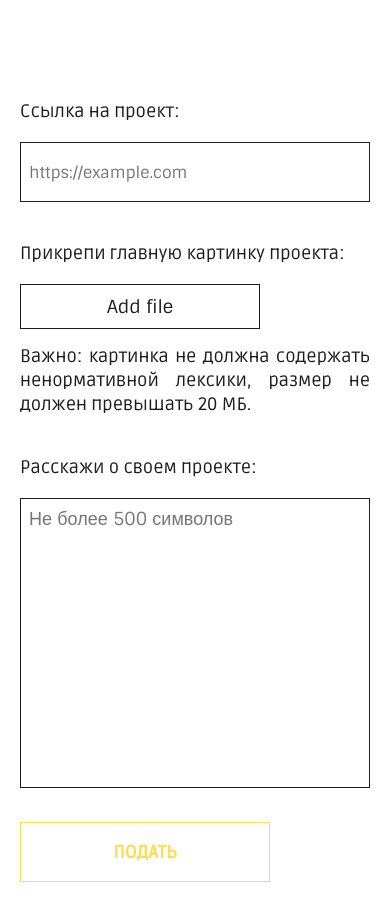
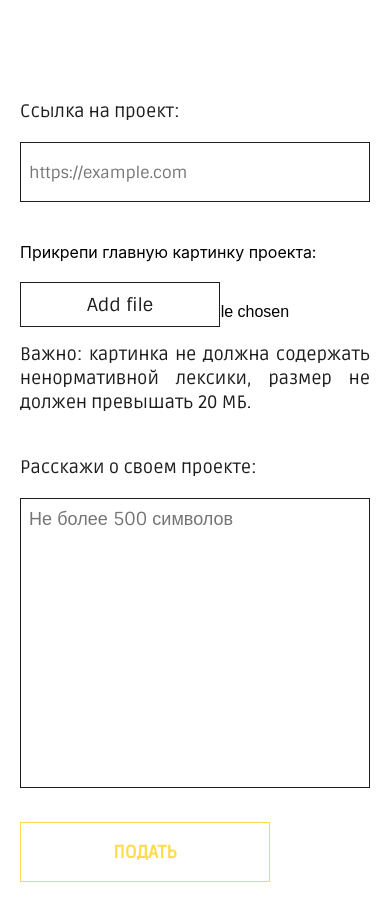
Before and after one commit to sonia13marker/creative.ct, a React (Create React App) app: page /submit in a window 390 px wide. Shown: the top 898 px of the page. Built offline with nearby package versions, Linux system fonts and the light colour scheme.

Commit message:
фикс
переделала кнопку "add file"

```diff
--- a/src/pages/SubmitRequest/SubmitRequest.jsx
+++ b/src/pages/SubmitRequest/SubmitRequest.jsx
@@ -21,12 +21,10 @@ export function SubmitRequest () {
                             <input className={style.input_link} placeholder="https://example.com" name="project_link" id="form__input_link"/>
                         </label>
                         {/*это сделано для стилизации кнопки "добавить фото" */}
-                        <label>
-                        Прикрепи главную картинку проекта:
-                        <span>Add file
+                        <p>Прикрепи главную картинку проекта: </p>
+                        <label for="form__input_file" className={style.button_label}>Add file</label>
                             <input type="file" className={style.input_file} name="photo" id="form__input_file"/>
-                        </span>
-                        </label>
+
                         <p className={style.input__annotation}>Важно: картинка не должна содержать ненормативной лексики, размер не должен превышать 20 МБ.</p>
                     </span>
 
--- a/src/pages/SubmitRequest/style.module.css
+++ b/src/pages/SubmitRequest/style.module.css
@@ -1,4 +1,5 @@
 .wrapper {
+    overflow-x: hidden;
 }
 
 .wrapper__timer {
@@ -74,8 +75,11 @@ label {
     border: 1px solid #FFDB4D;
     outline: none;
 }
+.span_inputs {
+    position: relative;
+}
 
-.span_inputs span {
+/* .span_inputs span {
     margin-top: 20px;
     display: flex;
     align-items: center;
@@ -89,15 +93,60 @@ label {
     font-weight: 400;
     font-size: 18px;
     color: var(--main-black);
+} */
+.button_label {
+    margin-top: 20px;
+    display: flex;
+    align-items: center;
+    justify-content: center;
+    padding: 0.5rem 0.5rem;
+    width: 255px;
+    height: 45px;
+    background-color: var(--main-white);
+    border: 1.5px solid var(--main-black);
+    font-family: 'Sintony', sans-serif;
+    font-weight: 400;
+    font-size: 18px;
+    color: var(--main-black);
+    z-index: 1000;
 }
-span > .input_file {
-    display: none;
+.button_label:hover {
+    cursor: pointer;
+    background-color: #fff;
+    color: #FFDB4D;
+    transition: .1s color;
 }
-.span_inputs span:focus {
+.button_label:focus {
     border: 1px solid #FFDB4D;
     outline: none;
 }
-.span_inputs span:hover {
+.button_label:active {
+    background-color: #FFDB4D;
+    color: #fff;
+    border: 1.5px solid #000;
+    cursor: pointer;
+}
+/* #form__input_file {
+    position: absolute;
+    top: 100px;
+    left: 0;
+    z-index: 1;
+} */
+.input_file {
+    position: absolute;
+    top: 210px;
+    left: 9vw;
+    z-index: 1;
+}
+/* span > .input_file {
+} */
+/* .span_inputs span:focus {
+    border: 1px solid #FFDB4D;
+    outline: none;
+} */
+
+
+/* .span_inputs span:hover {
     cursor: pointer;
     background-color: #fff;
     color: #FFDB4D;
@@ -108,7 +157,7 @@ span > .input_file {
     color: #fff;
     border: 1.5px solid #000;
     cursor: pointer;
-}
+} */
 
 
 .input__annotation {
@@ -308,3 +357,56 @@ span > .input_file {
         font-size: 17px;
     }
 }
+
+/*медиазапросы для кнопки "добавить файл"*/
+@media screen and (max-width: 1925px) {
+    .input_file {
+        left: 9vw;
+    }
+}
+
+@media screen and (max-width: 1445px) {
+    .input_file {
+        left: 10vw;
+    }
+}
+@media screen and (max-width: 1030px) {
+    .input_file {
+        left: 13.5vw;
+    }
+}
+
+@media screen and (max-width: 1030px) {
+    .input_file {
+        top: 200px;
+        left: 18vw;
+    }
+}
+
+@media screen and (max-width: 430px) {
+    .input_file {
+        top: 200px;
+        left: 27.5vw;
+    }
+}
+
+@media screen and (max-width: 400px) {
+    .button_label {
+        width: 200px;
+    }
+    .input_file {
+        top: 200px;
+        left:16vw;
+    }
+
+}
+@media screen and (max-width: 340px) {
+    .button_label {
+        width: 180px;
+    }
+    .input_file {
+        top: 200px;
+        left:13vw;
+    }
+
+}
```
